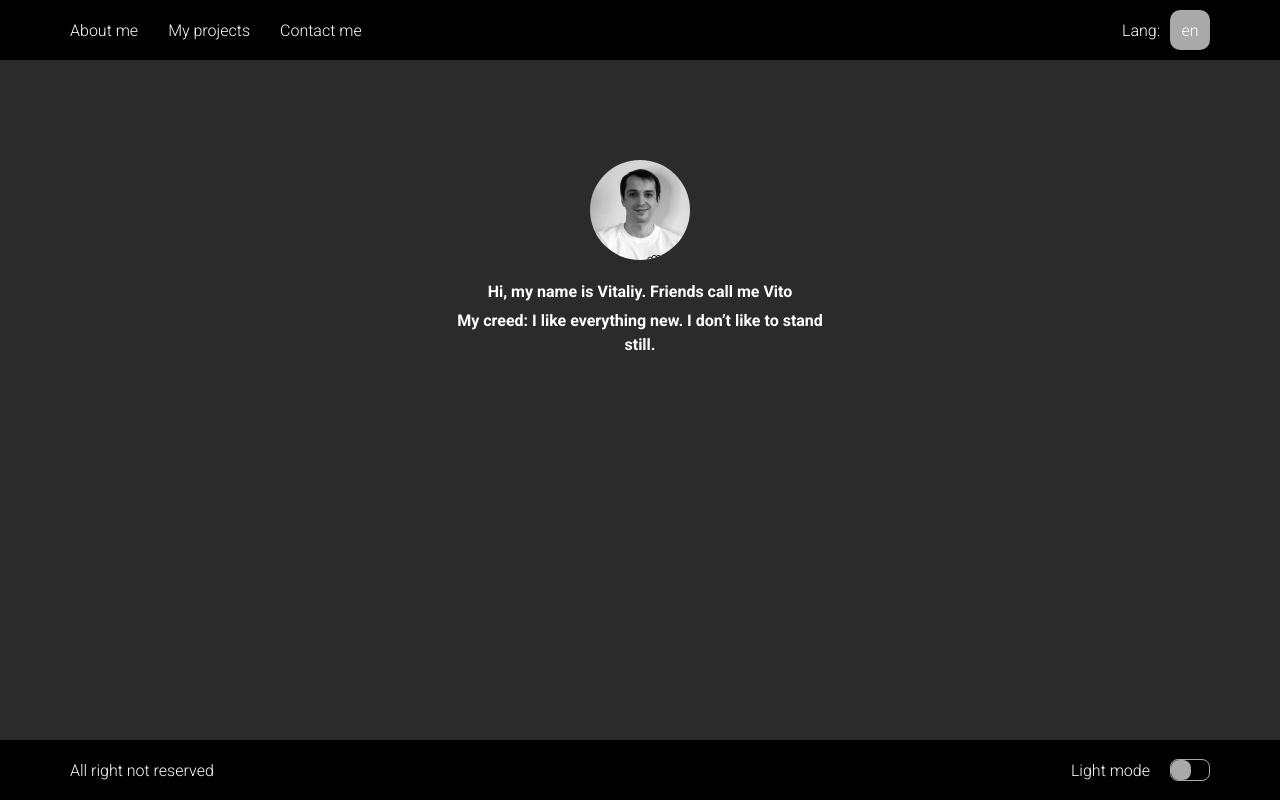
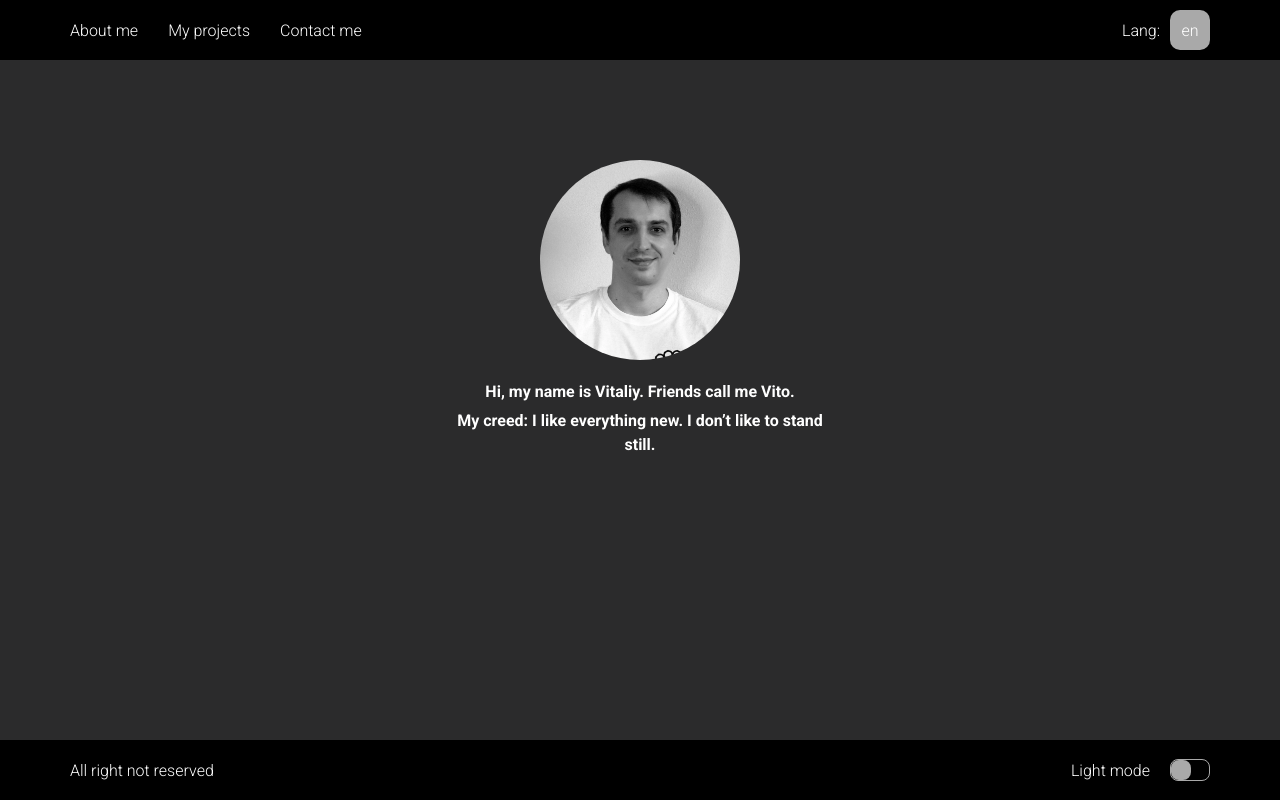
Before and after one commit to Vinsento/website, a React (Create React App) app: page / in a window 1280 px wide. Built offline with nearby package versions, Linux system fonts and the light colour scheme.

Commit message:
update avatar

```diff
--- a/src/Services/Translations/i18n.en.ts
+++ b/src/Services/Translations/i18n.en.ts
@@ -7,7 +7,7 @@ export const en = {
     "About-me-details": `I am a simple and open-minded person. An optimist with a sense of humor (but that’s not guaranteed). I love people — communication with others is my strong suit. Above all, I value honesty and modesty in people. I am stress-resistant, although I don’t like stressful situations (I guess, like all of us). My short-term goal is to become a full-stack engineer. My dream is to work in game development one day. My main interests are computer hardware, programming, games, and a bit of sports. When it comes to music, I listen to everything except chanson. I enjoy watching movies. My favorite genre is science fiction.`,
     "Projects page": "Welcome to my projects page",
     "Contact page": "My contact information",
-    "Greetings": "Hi, my name is Vitaliy. Friends call me Vito",
+    "Greetings": "Hi, my name is Vitaliy. Friends call me Vito.",
     "Live": "I`m from ",
     "Live-country": "Ukraine",
     "Live-earth": "our Earth",
--- a/src/components/Hero/Hero.module.css
+++ b/src/components/Hero/Hero.module.css
@@ -53,6 +53,15 @@
   color: var(--text-header);
 }
 
+.my-avatar {
+  width: 200px;
+  height: 200px;
+}
+
+.my-small-avatar {
+  display: none;
+}
+
 @media screen and (max-width: 768px) {
   .me {
     display: flex;
@@ -68,4 +77,12 @@
   .text {
     display: none;
   }
+
+  .my-avatar {
+    display: none;
+  }
+
+  .my-small-avatar {
+    display: flex;
+  }
 }
--- a/src/components/Hero/Hero.tsx
+++ b/src/components/Hero/Hero.tsx
@@ -1,6 +1,6 @@
 import { useTranslation } from 'react-i18next';
-
-import Me from '../../assets/images/me-small.webp';
+import Me from '../../assets/images/me.webp';
+import MeSmall from '../../assets/images/me-small.webp';
 import styles from './Hero.module.css';
 import '../../Styles/Container.css';
 
@@ -12,8 +12,11 @@ export const Hero = () => {
   return (
     <div className={wrapper}>
       <div className={`${main} container`}>
-        <div className={avatar}>
-          <img src={Me} alt='me' />
+        <div className={`${avatar} ${styles['my-small-avatar']}`}>
+          <img src={MeSmall} alt='me' />
+        </div>
+        <div className={`${avatar} ${styles['my-avatar']}`}>
+          <img src={Me} alt='me'/>
         </div>
         <div className={greetings}>{t('Greetings')}</div>
         <div className={description}>{t('Hero-description')}</div>
```
